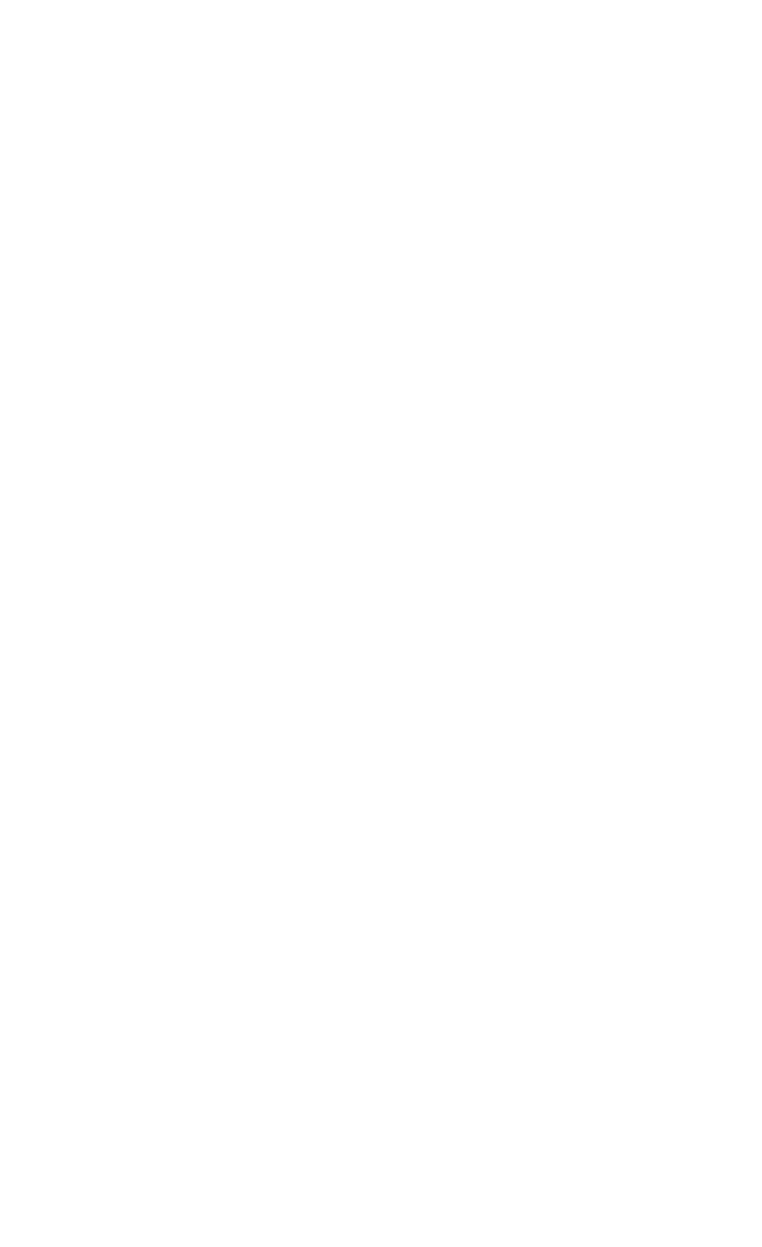
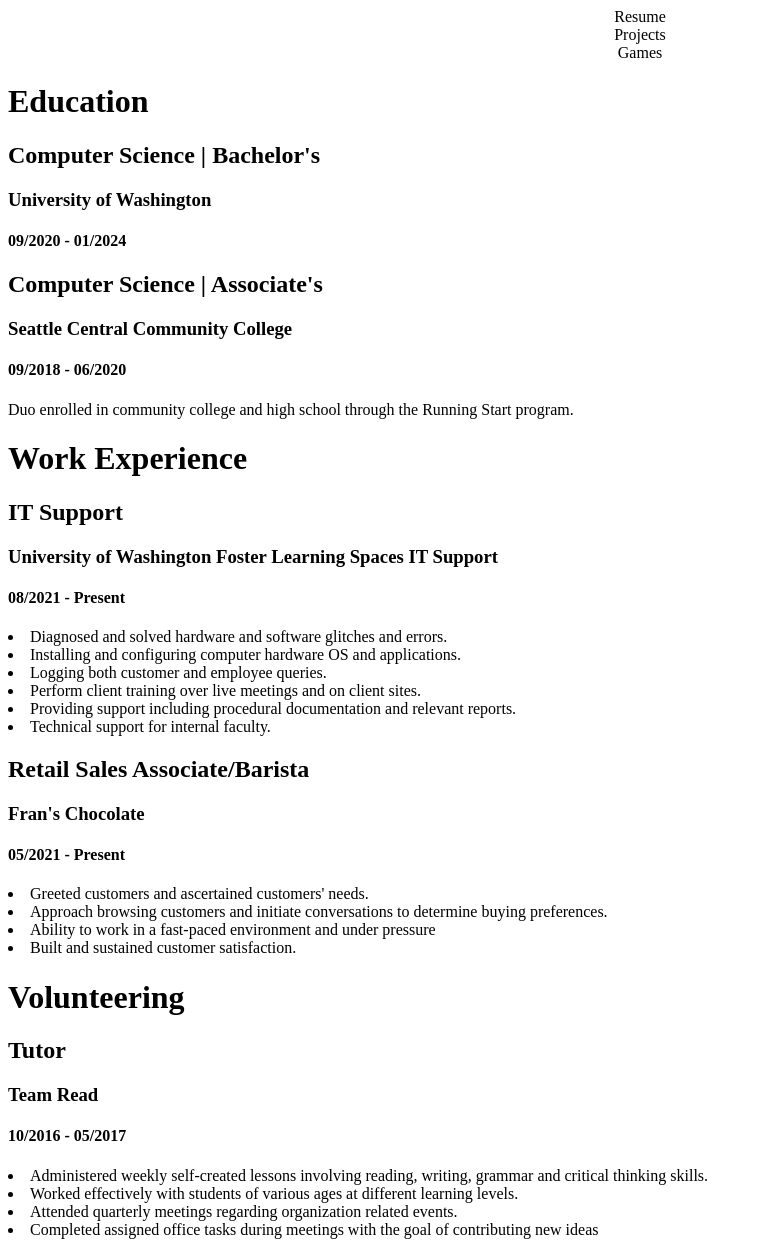
Before and after one commit to evaliu2002/past-portfolio-work, a plain HTML site: page resumepage.html in a window 1280 px wide. Shown: the whole page, without its empty margins (0-762 px from the left). Before the commit the page ends 800 px from the top, so only its background shows below. Drawn offline with Linux system fonts and the light colour scheme.

Commit message:
Added main button functionality and added skeleton for resume page

```diff
--- a/resumepage.html
+++ b/resumepage.html
@@ -1,7 +1,106 @@
 <!-- Resume Page -->
 <!DOCTYPE html>
 <html>
+    <head>
+        <link rel="stylesheet" href="resumestyle.css">
+    </head>
     <body>
+        <!-- Navigation Buttons -->
+        <div class = "Navigation">
+            <nav>
+                Resume
+            </nav>
+            <nav>
+                Projects
+            </nav>
+            <nav>
+                Games
+            </nav>
+        </div>
 
+        <div class = "Education">
+        <!-- Education -->
+            <h1>
+                Education
+            </h1>
+            <!-- Education List -->
+            <h2>
+                Computer Science | Bachelor's
+            </h2>
+            <h3>
+                University of Washington
+            </h3>
+            <h4>
+                09/2020 - 01/2024
+            </h4>
+
+            <h2>
+                Computer Science | Associate's
+            </h2>
+            <h3>
+                Seattle Central Community College
+            </h3>
+            <h4>
+                09/2018 - 06/2020
+            </h4>
+            <p>
+                Duo enrolled in community college and high school through the Running Start program.
+            </p>
+        </div>
+
+        <div class = "WorkExperience">
+            <!-- Work Experience List -->
+            <h1>
+                Work Experience
+            </h1>
+            <!-- Past Jobs -->
+            <h2>
+                IT Support
+            </h2>
+            <h3>
+                University of Washington Foster Learning Spaces IT Support
+            </h3>
+            <h4>
+                08/2021 - Present
+            </h4>
+            <li>Diagnosed and solved hardware and software glitches and errors.</li>
+            <li>Installing and configuring computer hardware OS and applications.</li>
+            <li>Logging both customer and employee queries.</li>
+            <li>Perform client training over live meetings and on client sites.</li>
+            <li>Providing support including procedural documentation and relevant reports.</li>
+            <li>Technical support for internal faculty.</li>
+
+            <h2>
+                Retail Sales Associate/Barista
+            </h2>
+            <h3>
+                Fran's Chocolate
+            </h3>
+            <h4>
+                05/2021 - Present
+            </h4>
+            <li>Greeted customers and ascertained customers' needs.</li>
+            <li>Approach browsing customers and initiate conversations to determine buying preferences.</li>
+            <li>Ability to work in a fast-paced environment and under pressure</li>
+            <li>Built and sustained customer satisfaction.</li>
+        </div>
+
+        <!-- Volunteering Experience -->
+        <h1>
+            Volunteering
+        </h1>
+        <h2>
+            Tutor
+        </h2>
+        <h3>
+            Team Read
+        </h3>
+        <h4>
+            10/2016 - 05/2017
+        </h4>
+        <li>Administered weekly self-created lessons involving reading, writing, grammar and critical thinking skills.</li>
+        <li>Worked effectively with students of various ages at different learning levels.</li>
+        <li>Attended quarterly meetings regarding organization related events.</li>
+        <li>Completed assigned office tasks during meetings with the goal of contributing new ideas</li>
     </body>
 </html>
--- /dev/null
+++ b/resumestyle.css
@@ -0,0 +1,3 @@
+nav {
+    text-align: center;
+}
```
Also changed, not shown: main.html (+4 -3 lines), mainstyle.css (renamed from style.css, +8 -0 lines), projectpage.html (added, +21 -0 lines), 1 other file.
